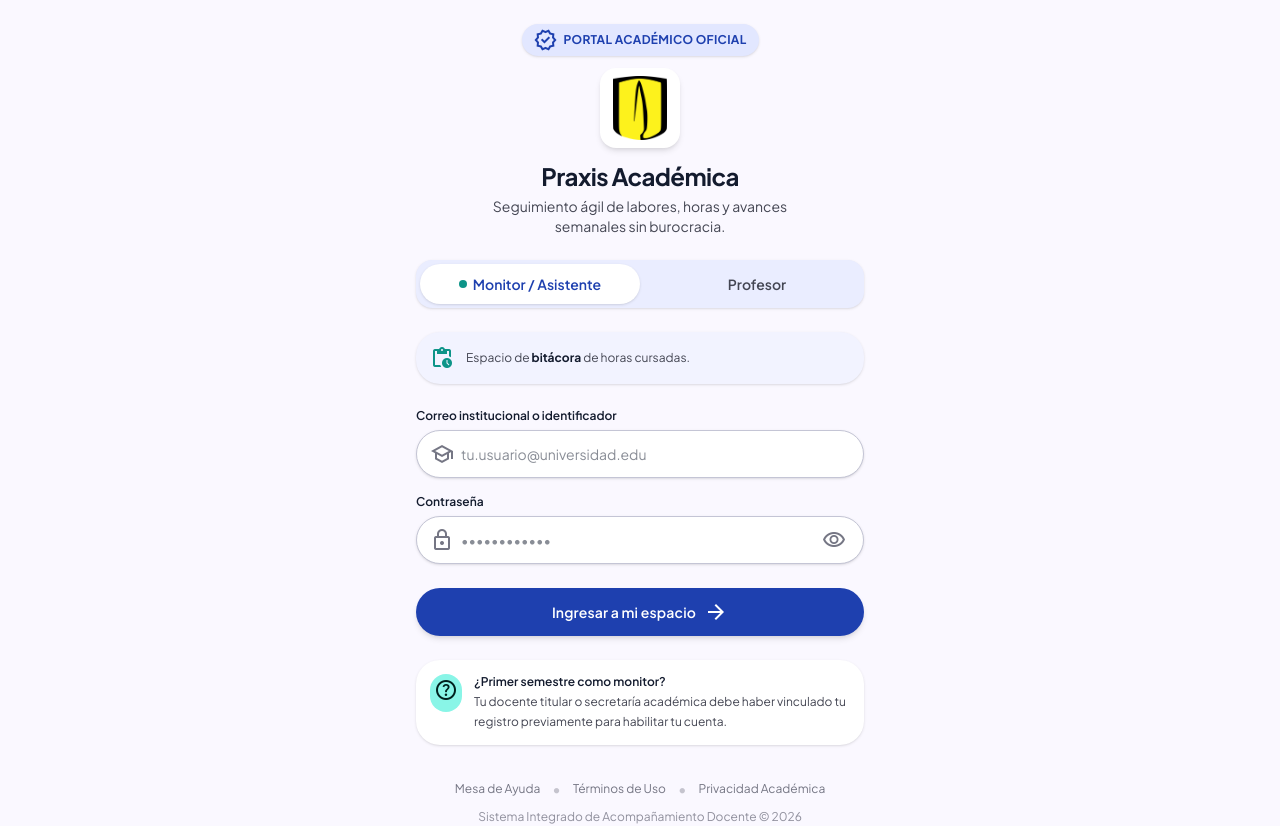
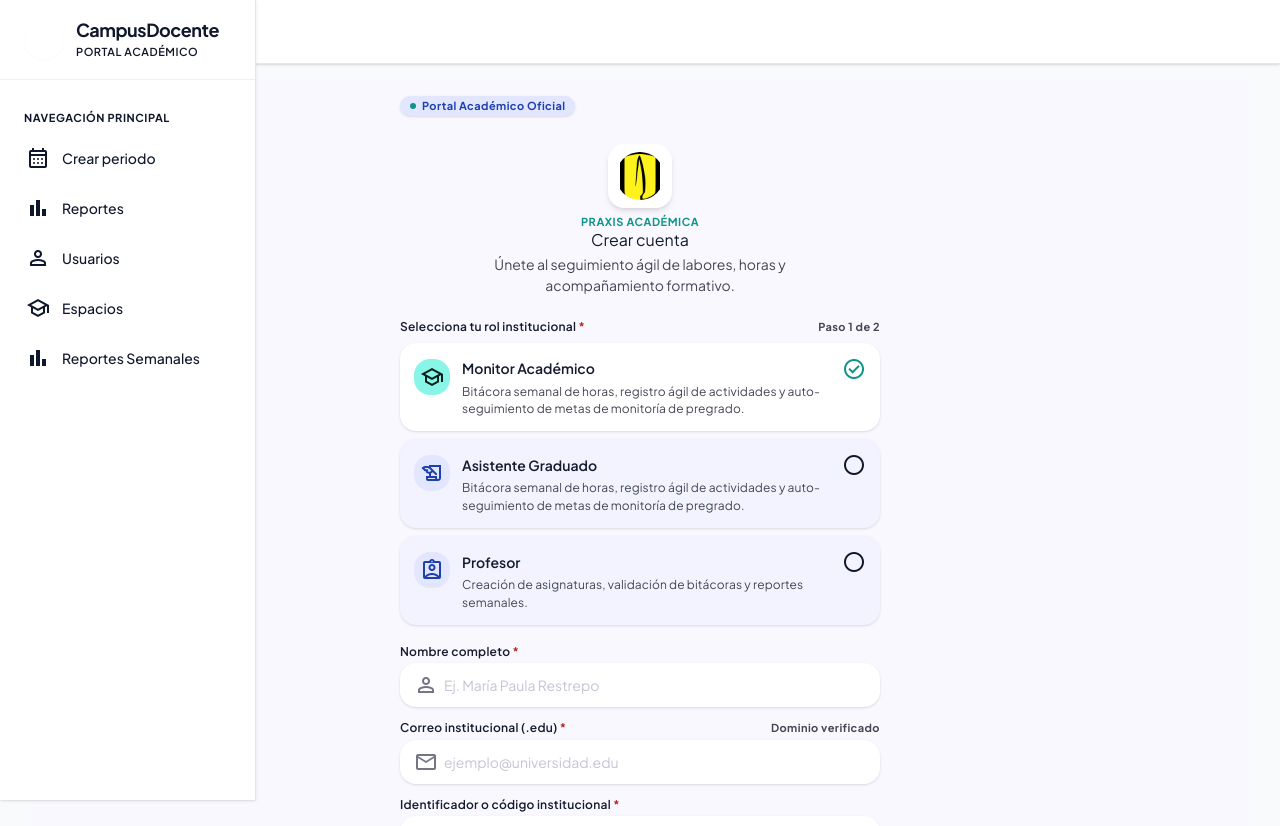
Before and after one commit to jpmendeza2401/202620-MISW4204-Grupo12-Frontend, an Angular app: page /#/register in a window 1280 px wide. Before the commit this address led to /login#/register. Shown: the top 826 px of the page. Built offline with nearby package versions, Linux system fonts and the light colour scheme.

Commit message:
withHashLocation angular

```diff
--- a/src/app/app.config.ts
+++ b/src/app/app.config.ts
@@ -1,13 +1,14 @@
 import { provideHttpClient, withInterceptors } from '@angular/common/http';
 import { ApplicationConfig, provideBrowserGlobalErrorListeners } from '@angular/core';
-import { provideRouter } from '@angular/router';
+import { provideRouter, withHashLocation } from '@angular/router';
 import { routes } from './app.routes';
 import { authInterceptor } from './core/interceptors/auth.interceptor';
 
 export const appConfig: ApplicationConfig = {
   providers: [
     provideBrowserGlobalErrorListeners(),
-    provideRouter(routes),
+    // Hash routing: el bucket GCS solo sirve index.html, no hace fallback de rutas.
+    provideRouter(routes, withHashLocation()),
     provideHttpClient(withInterceptors([authInterceptor]))
   ]
 };
--- a/src/app/features/user/create/create.component.html
+++ b/src/app/features/user/create/create.component.html
@@ -19,7 +19,7 @@
         <div
           class="relative w-16 h-16 rounded-2xl bg-surface-container-lowest shadow-md flex items-center justify-center p-2 mb-1">
           <img alt="Praxis Académica Logo" class="w-full h-full object-contain rounded-xl"
-            src="/assets/images/logo.png" />
+            src="assets/images/logo.png" />
         </div>
 
         <div class="flex flex-col items-center">
```
